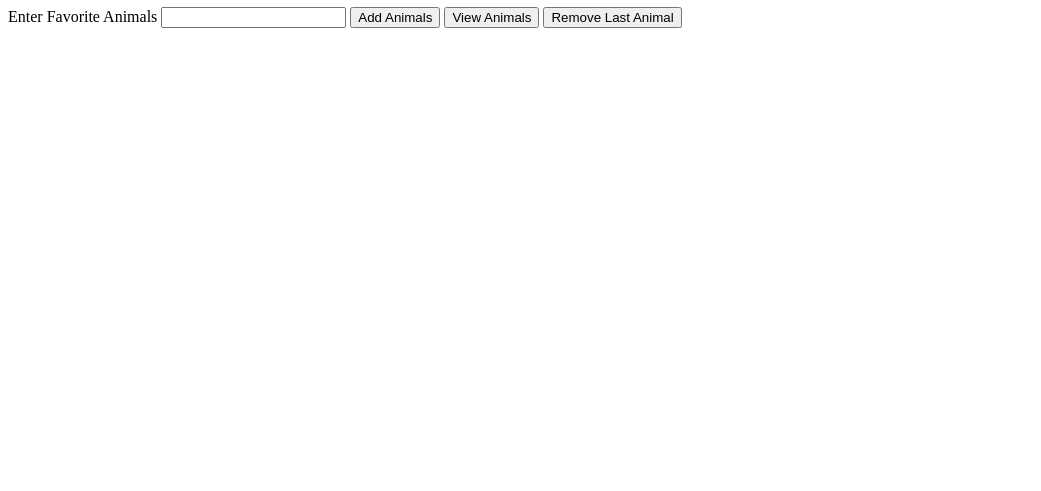
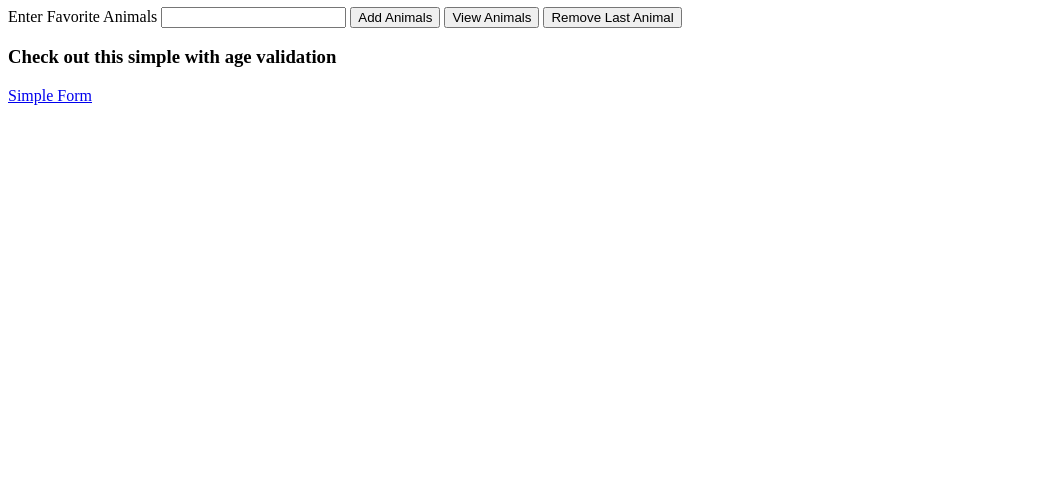
Before and after one commit to LAWLZXDD/my-raw-javascript, a plain HTML site: page index.html in a window 1280 px wide. Shown: the part 309-800 px from the top of the page, without its empty margins (0-1041 px from the left). Drawn offline with Linux system fonts and the light colour scheme.

Commit message:
added link

```diff
--- a/index.html
+++ b/index.html
@@ -49,6 +49,10 @@
         <ul id="list-of-animals">
 
         </ul>
+    </div>
+    <div>
+        <h3>Check out this simple with age validation</h3>
+        <a href="form.html">Simple Form</a>
     </div>
     <script type="text/javascript">
 
```
Also changed, not shown: form.html (+0 -11 lines).
